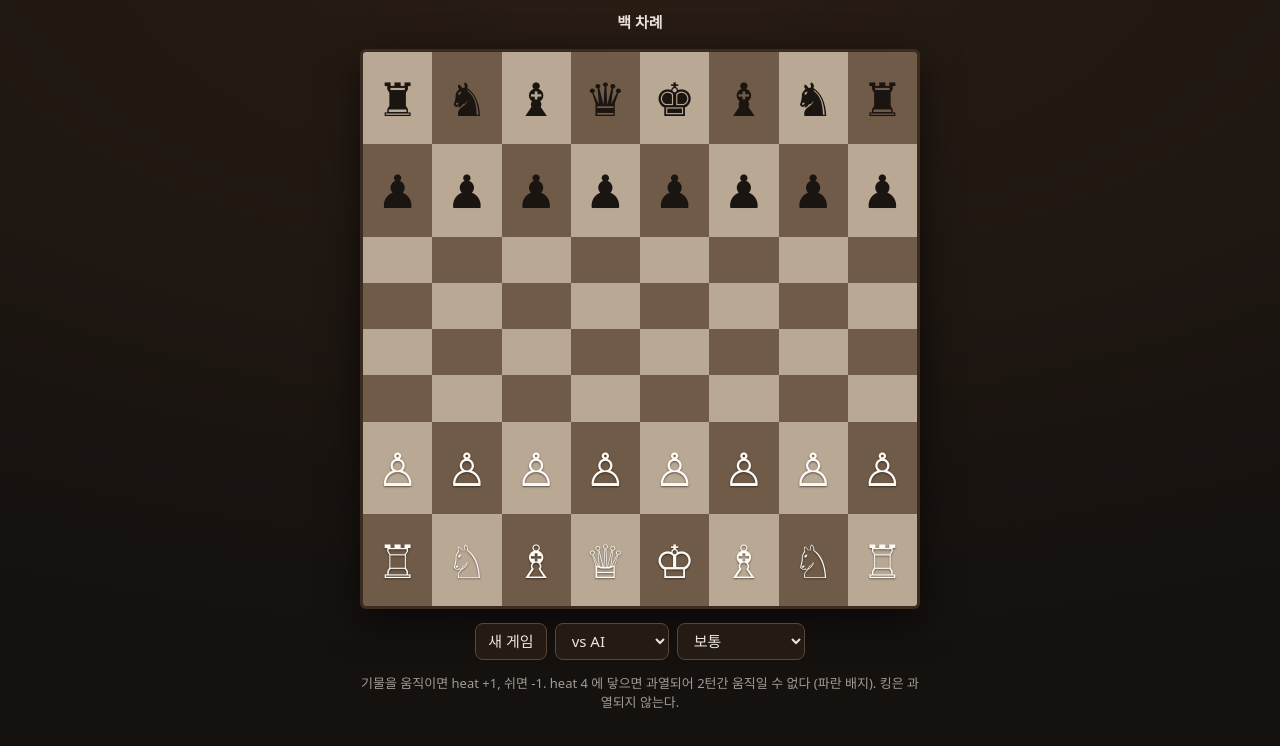
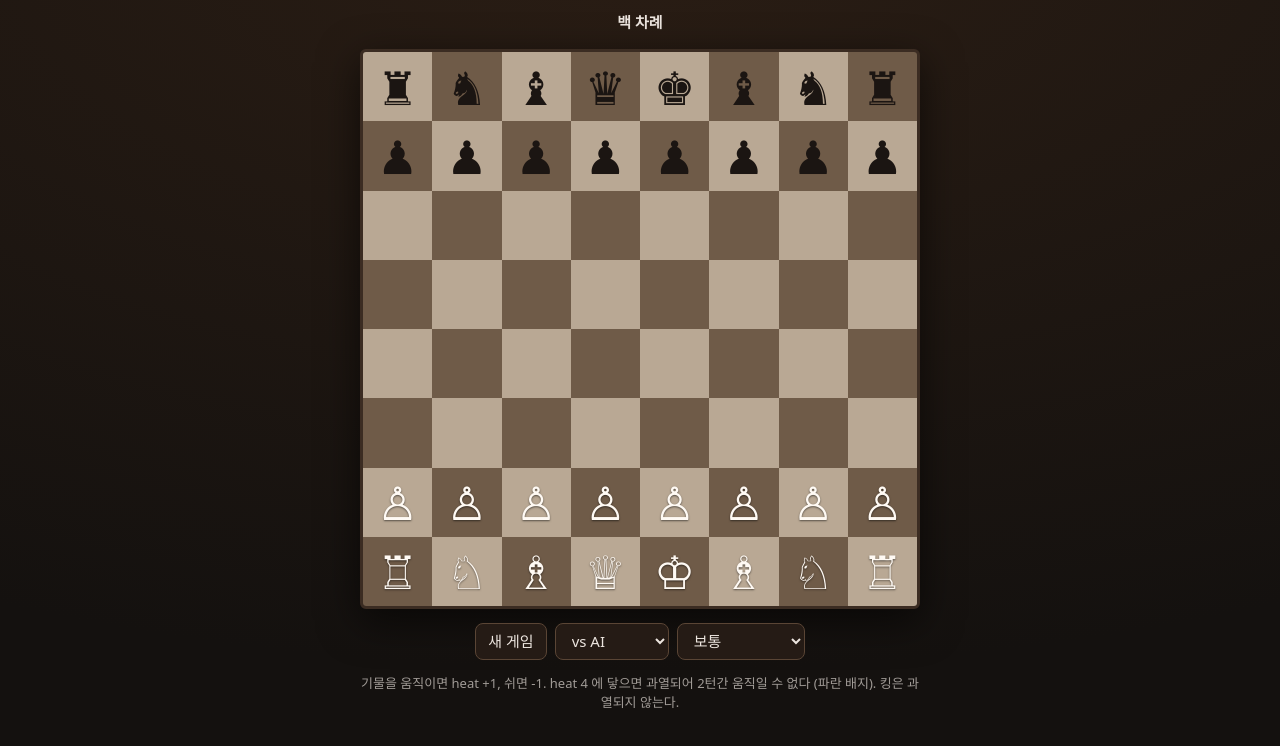
Before and after one commit to ysoftman/heat-chess, a website with bundled scripts: page index.html in a window 1280 px wide. Shown: the part 66-812 px from the top of the page. Built offline with nearby package versions, Linux system fonts and the light colour scheme.

Commit message:
Fix uneven board rows by setting explicit grid rows

```diff
--- a/index.html
+++ b/index.html
@@ -44,6 +44,7 @@
       #board {
         display: grid;
         grid-template-columns: repeat(8, 1fr);
+        grid-template-rows: repeat(8, 1fr);
         width: min(92vw, 560px);
         aspect-ratio: 1;
         border: 3px solid #3b2c22;
```
